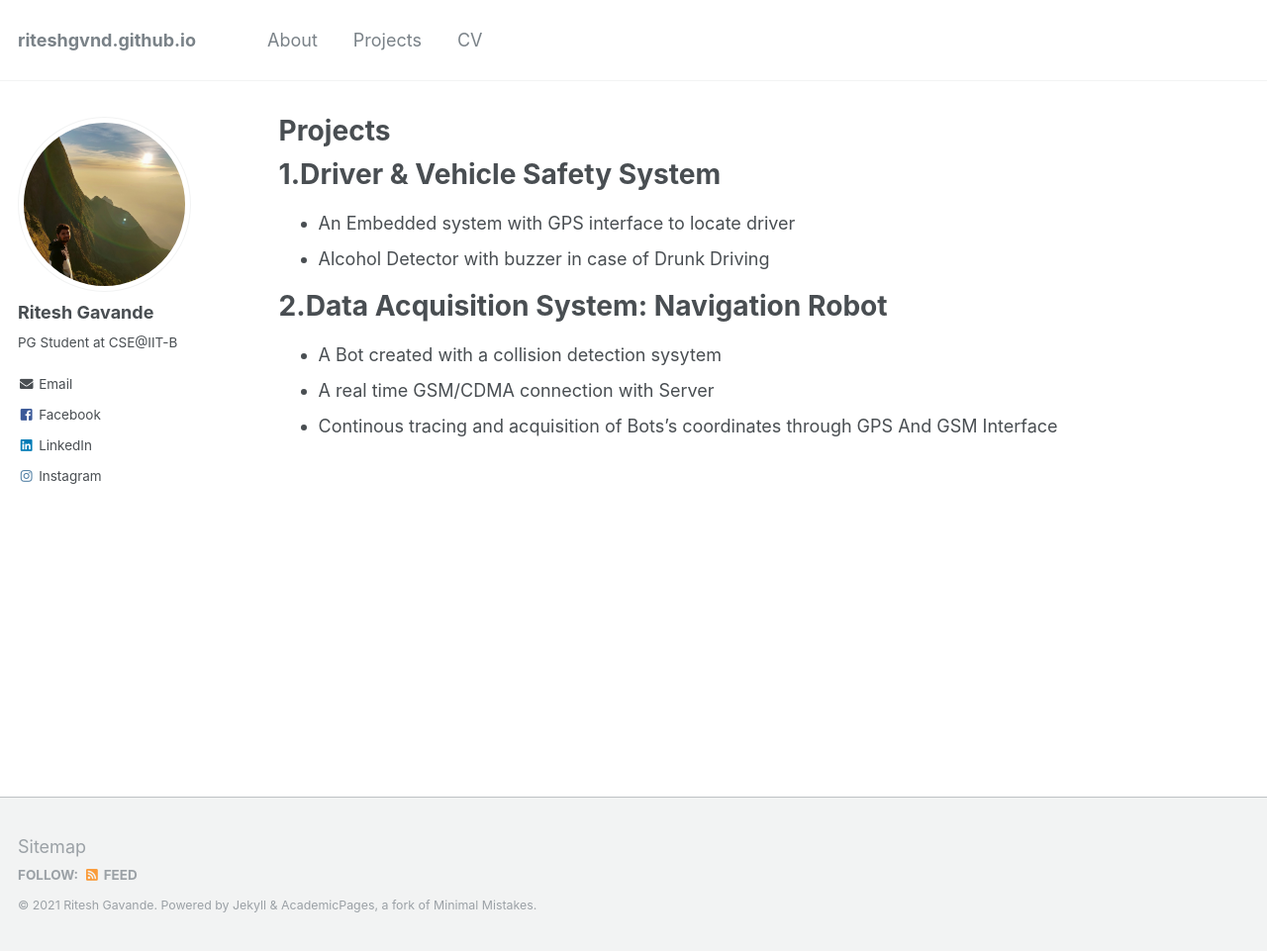
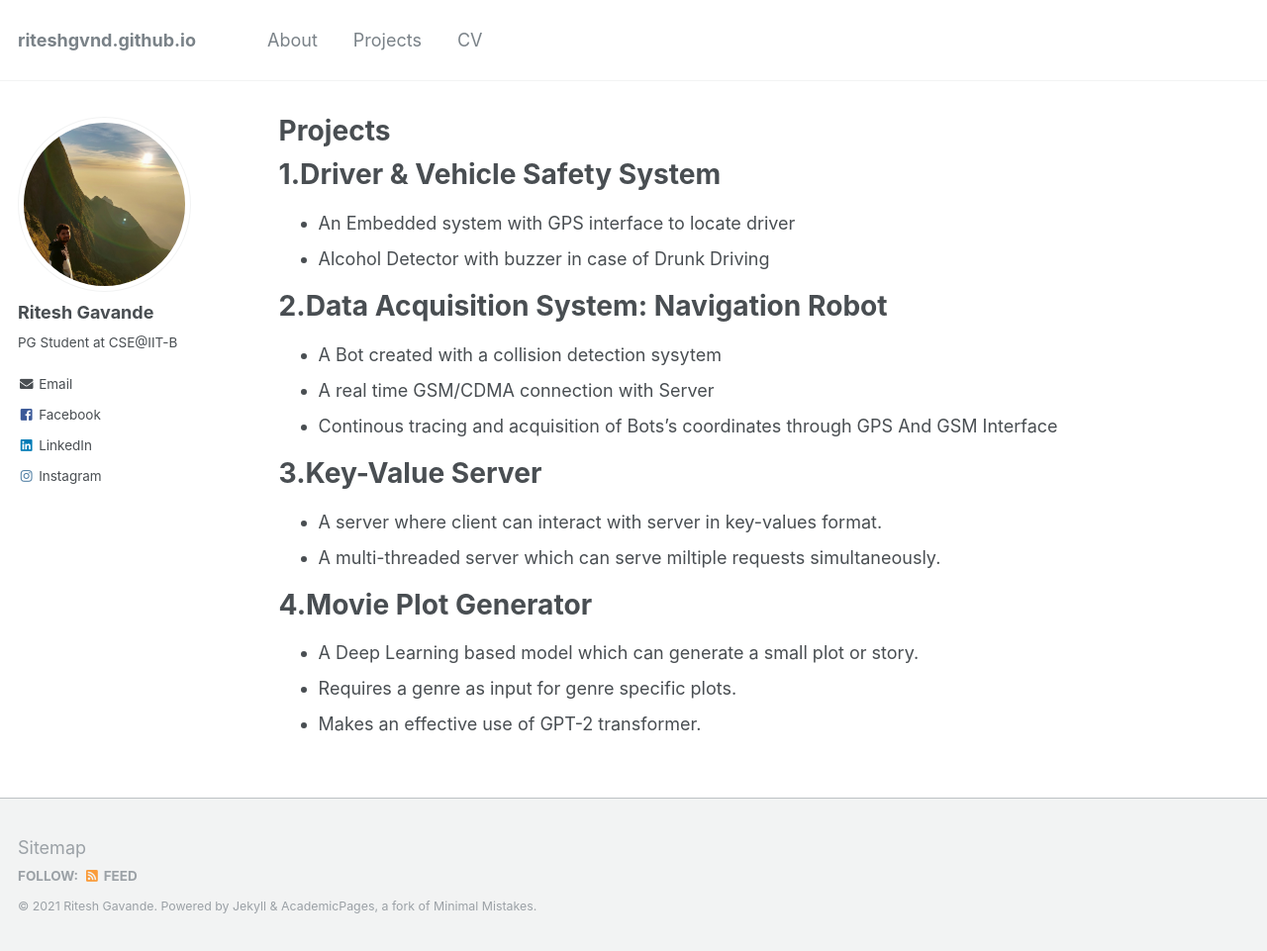
Before and after one commit to Riteshgvnd/riteshgvnd.github.io, a Jekyll site: the page built from _pages/projects.md, in a window 1280 px wide and 961 px high. Shown: the whole window at 99% size. Built offline with Jekyll 4.4.1, drawn with Linux system fonts in a browser that asks for light colours.

Commit message:
Update projects.md

```diff
--- a/_pages/projects.md
+++ b/_pages/projects.md
@@ -17,3 +17,14 @@ author_profile: true
 * A Bot created with a collision detection sysytem
 * A real time GSM/CDMA connection with Server
 * Continous tracing and acquisition of Bots's coordinates through GPS And GSM Interface
+
+3.Key-Value Server
+======
+* A server where client can interact with server in key-values format.
+* A multi-threaded server which can serve miltiple requests simultaneously.
+
+4.Movie Plot Generator
+======
+* A Deep Learning based model which can generate a small plot or story.
+* Requires a genre as input for genre specific plots.
+* Makes an effective use of GPT-2 transformer.
```
